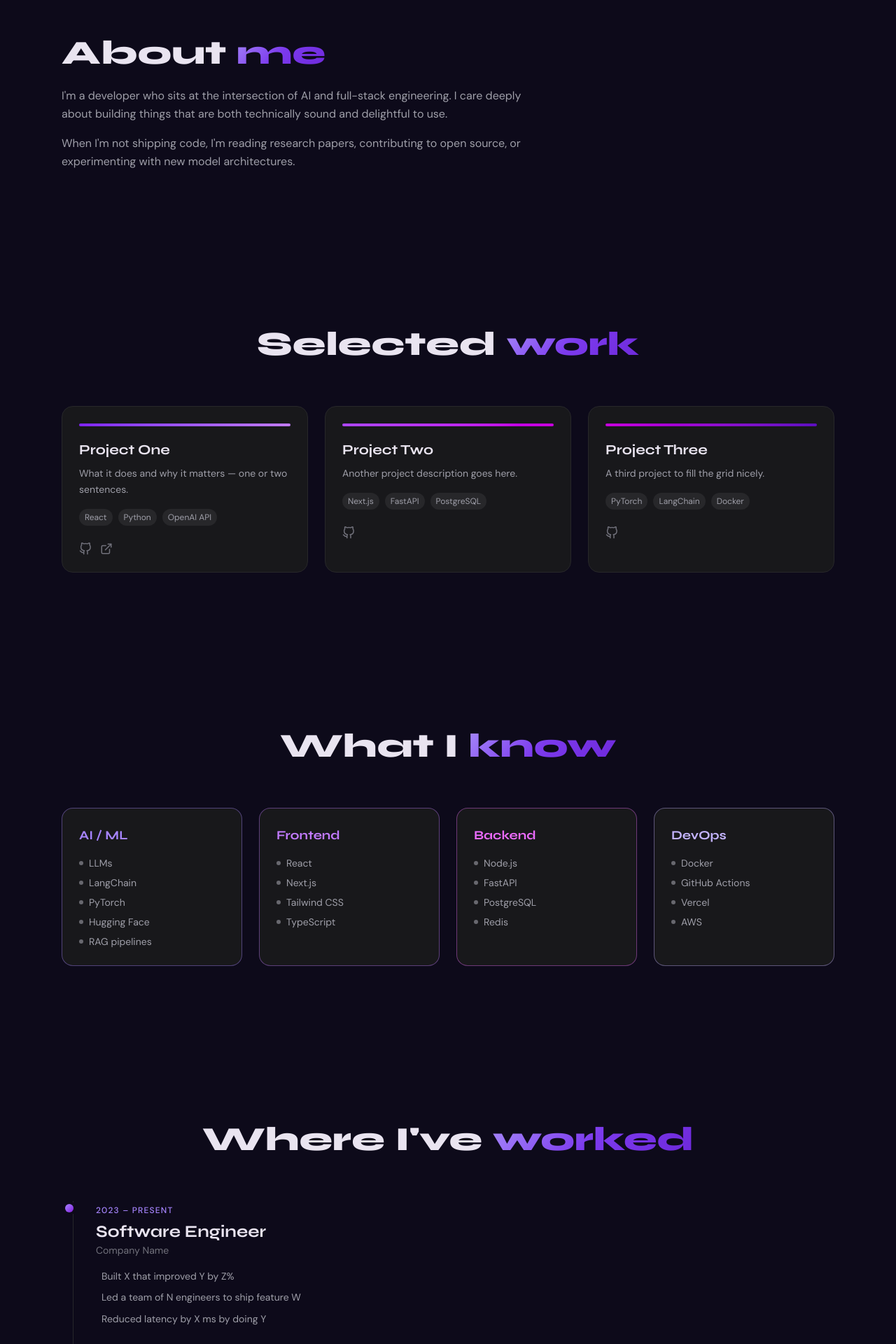
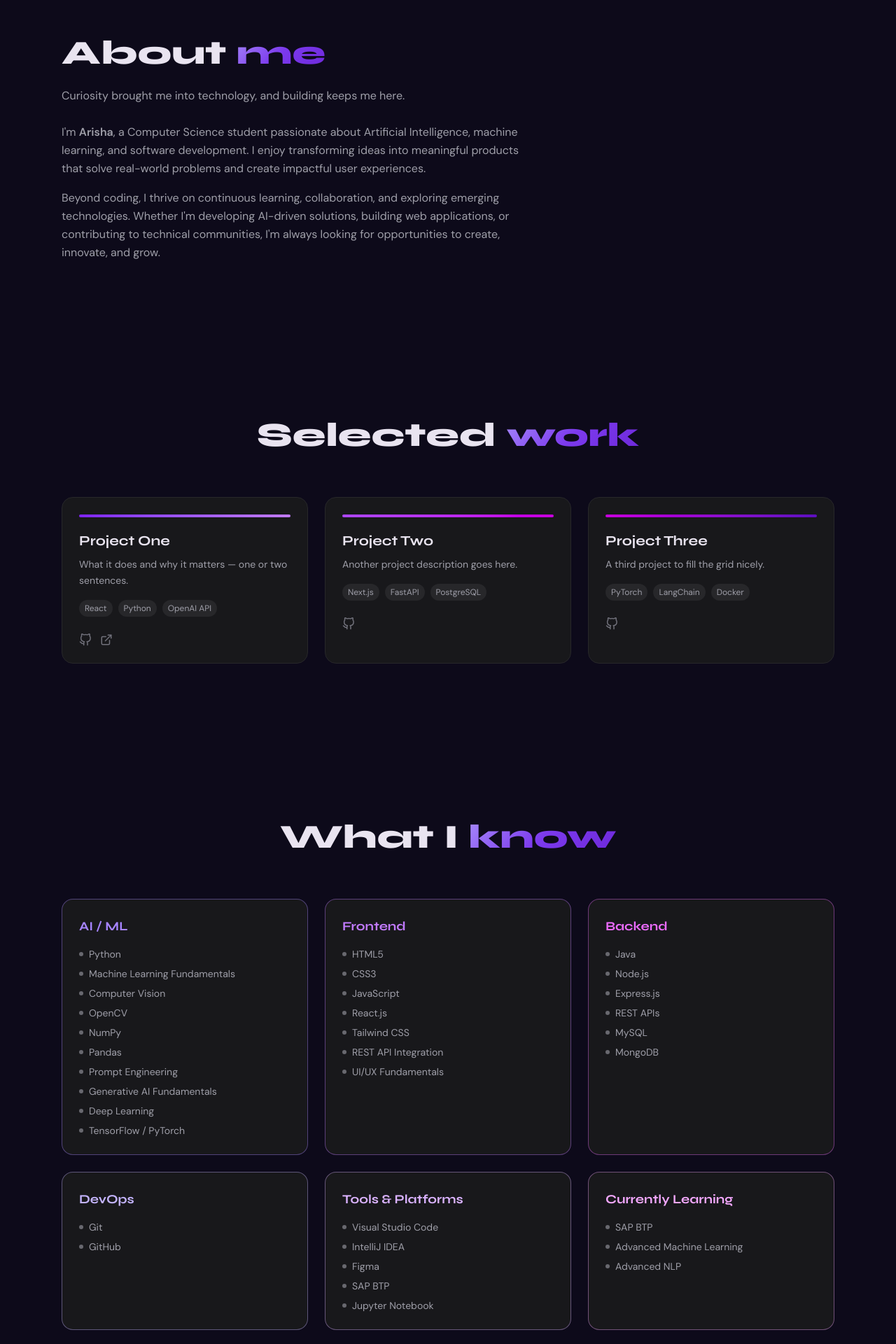
Before and after one commit to arisha-git/my-portfolio, a React (Vite) app: page / in a window 1280 px wide. Shown: the part 860-2780 px from the top of the page at 70% size. Built offline with nearby package versions, Linux system fonts and the light colour scheme.

Commit message:
editted skills section

```diff
--- a/src/components/About.jsx
+++ b/src/components/About.jsx
@@ -14,14 +14,14 @@ export default function About() {
           About <span className="gradient-text">me</span>
         </h2>
         <p className="text-zinc-400 leading-relaxed mb-4">
-          I'm a developer who sits at the intersection of AI and full-stack
-          engineering. I care deeply about building things that are both
-          technically sound and delightful to use.
+          Curiosity brought me into technology, and building keeps me here. <br></br>
+          <br></br>
+          I'm <b>Arisha</b>, a Computer Science student passionate about Artificial Intelligence, machine learning, and software development.
+          I enjoy transforming ideas into meaningful products that solve real-world problems and create impactful user experiences.
         </p>
         <p className="text-zinc-400 leading-relaxed">
-          When I'm not shipping code, I'm reading research papers,
-          contributing to open source, or experimenting with new model
-          architectures.
+          Beyond coding, I thrive on continuous learning, collaboration, and exploring emerging technologies.
+          Whether I'm developing AI-driven solutions, building web applications, or contributing to technical communities, I'm always looking for opportunities to create, innovate, and grow.
         </p>
       </motion.div>
     </section>
--- a/src/components/Navbar.jsx
+++ b/src/components/Navbar.jsx
@@ -40,7 +40,7 @@ export default function Navbar() {
       <div className="max-w-6xl mx-auto px-6 flex justify-between items-center">
         {/* Logo */}
         <span className="font-display text-xl font-bold gradient-text">
-          {info.name.split(" ")[0]}.
+          {"AAK"}.
         </span>
 
         {/* Desktop Navigation */}
--- a/src/components/Skills.jsx
+++ b/src/components/Skills.jsx
@@ -2,10 +2,12 @@ import { motion } from "framer-motion"
 import { skills } from "../data/content"
 
 const categoryColors = {
-  "AI / ML":  "border-violet-400/40 text-violet-400",
+  "AI / ML": "border-violet-400/40 text-violet-400",
   "Frontend": "border-purple-400/40 text-purple-400",
-  "Backend":  "border-fuchsia-400/40 text-fuchsia-400",
-  "DevOps":   "border-violet-300/40 text-violet-300",
+  "Backend": "border-fuchsia-400/40 text-fuchsia-400",
+  "DevOps": "border-violet-300/40 text-violet-300",
+  "Tools & Platforms": "border-purple-300/40 text-purple-300",
+  "Currently Learning": "border-fuchsia-300/40 text-fuchsia-300",
 }
 
 export default function Skills() {
@@ -20,7 +22,7 @@ export default function Skills() {
         What I <span className="gradient-text">know</span>
       </motion.h2>
 
-      <div className="grid sm:grid-cols-2 lg:grid-cols-4 gap-6">
+      <div className="grid sm:grid-cols-2 lg:grid-cols-3 gap-6">
         {Object.entries(skills).map(([category, items], i) => (
           <motion.div
             key={category}
--- a/src/data/content.js
+++ b/src/data/content.js
@@ -26,10 +26,51 @@ export const projects = [
 ]
 
 export const skills = {
-  "AI / ML":   ["LLMs", "LangChain", "PyTorch", "Hugging Face", "RAG pipelines"],
-  "Frontend":  ["React", "Next.js", "Tailwind CSS", "TypeScript"],
-  "Backend":   ["Node.js", "FastAPI", "PostgreSQL", "Redis"],
-  "DevOps":    ["Docker", "GitHub Actions", "Vercel", "AWS"],
+  "AI / ML": [
+    "Python",
+    "Machine Learning Fundamentals",
+    "Computer Vision",
+    "OpenCV",
+    "NumPy",
+    "Pandas",
+    "Prompt Engineering",
+    "Generative AI Fundamentals",
+    "Deep Learning",
+    "TensorFlow / PyTorch",
+  ],
+  "Frontend": [
+    "HTML5",
+    "CSS3",
+    "JavaScript",
+    "React.js",
+    "Tailwind CSS",
+    "REST API Integration",
+    "UI/UX Fundamentals",
+  ],
+  "Backend": [
+    "Java",
+    "Node.js",
+    "Express.js",
+    "REST APIs",
+    "MySQL",
+    "MongoDB",
+  ],
+  "DevOps": [
+    "Git",
+    "GitHub",
+  ],
+  "Tools & Platforms": [
+    "Visual Studio Code",
+    "IntelliJ IDEA",
+    "Figma",
+    "SAP BTP",
+    "Jupyter Notebook",
+  ],
+  "Currently Learning": [
+    "SAP BTP",
+    "Advanced Machine Learning",
+    "Advanced NLP",
+  ],
 }
 
 export const experience = [
```
